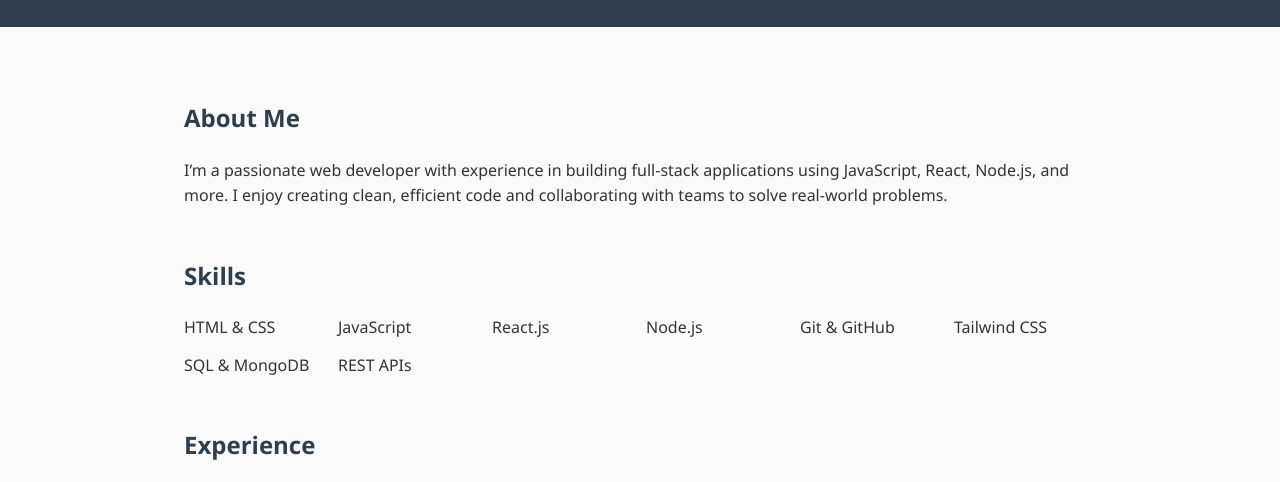
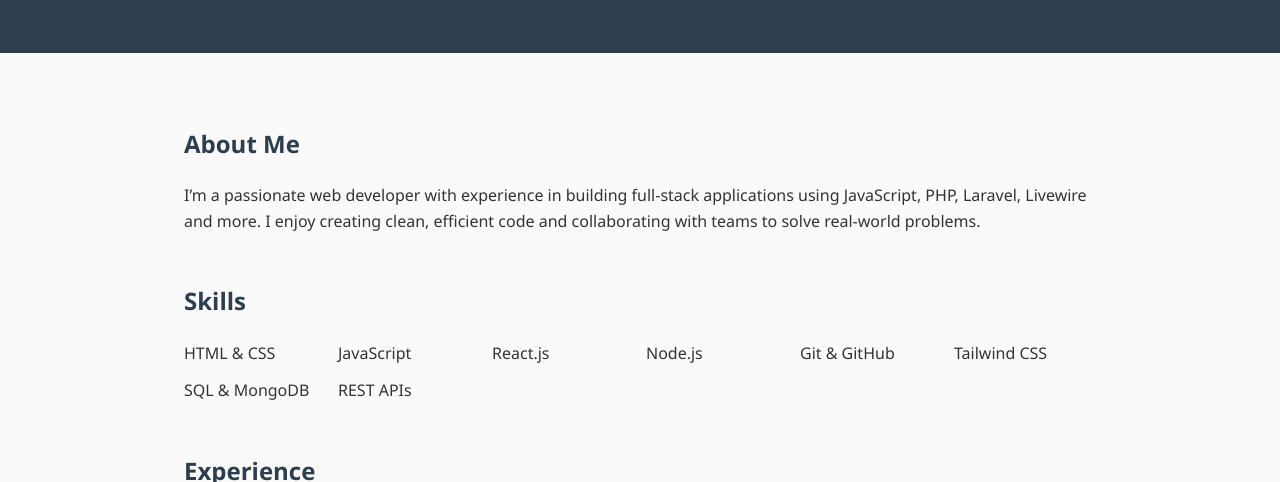
Before and after one commit to gerwengaceta/gerwengaceta.github.io, a plain HTML site: page index.html in a window 1280 px wide. Shown: the part 246-728 px from the top of the page. Drawn offline with Linux system fonts and the light colour scheme.

Commit message:
Update index.html

```diff
--- a/index.html
+++ b/index.html
@@ -3,7 +3,7 @@
 <head>
   <meta charset="UTF-8" />
   <meta name="viewport" content="width=device-width, initial-scale=1.0"/>
-  <title>Your Name | Portfolio</title>
+  <title> Gerwen Jacob Gaceta</title> | Portfolio</title>
   <link rel="stylesheet" href="style.css" />
 </head>
 <body>
@@ -24,7 +24,7 @@
   <main class="container">
     <section id="about">
       <h2>About Me</h2>
-      <p>I’m a passionate web developer with experience in building full-stack applications using JavaScript, React, Node.js, and more. I enjoy creating clean, efficient code and collaborating with teams to solve real-world problems.</p>
+      <p>I’m a passionate web developer with experience in building full-stack applications using JavaScript, PHP, Laravel, Livewire and more. I enjoy creating clean, efficient code and collaborating with teams to solve real-world problems.</p>
     </section>
 
     <section id="skills">
```
